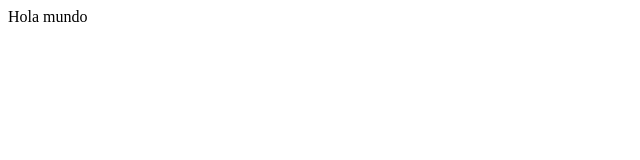
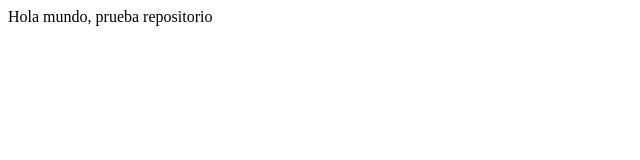
Before and after one commit to edsanol/GoodFood-react, a React (Create React App) app: page / in a window 1280 px wide. Shown: the top 160 px of the page, without its empty margins (0-640 px from the left). Built offline with nearby package versions, Linux system fonts and the light colour scheme.

Commit message:
feat: repo

```diff
--- a/src/App.js
+++ b/src/App.js
@@ -2,7 +2,7 @@
 function App() {
   return (
     <div className="App">
-      Hola mundo
+      Hola mundo, prueba repositorio
     </div>
   );
 }
```
